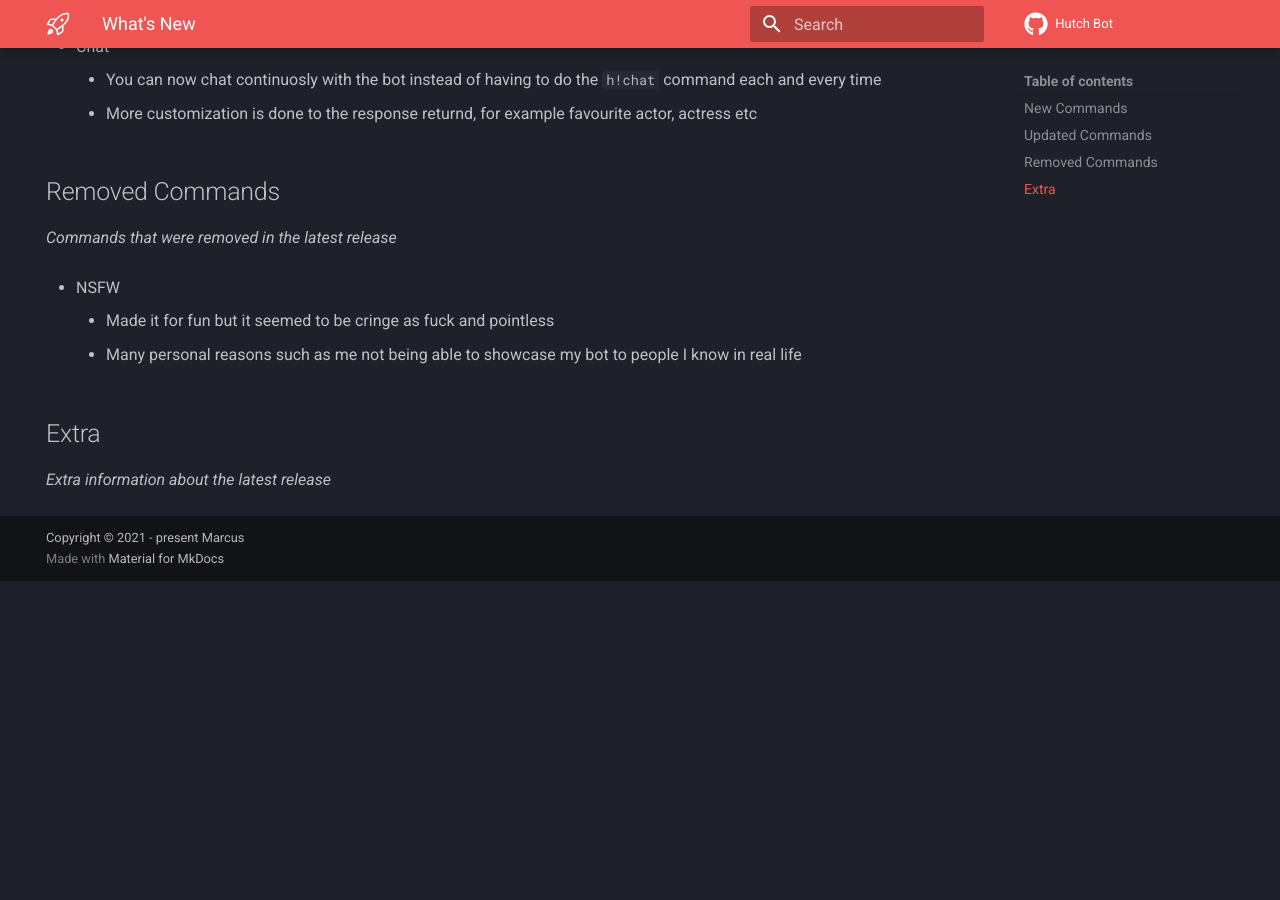
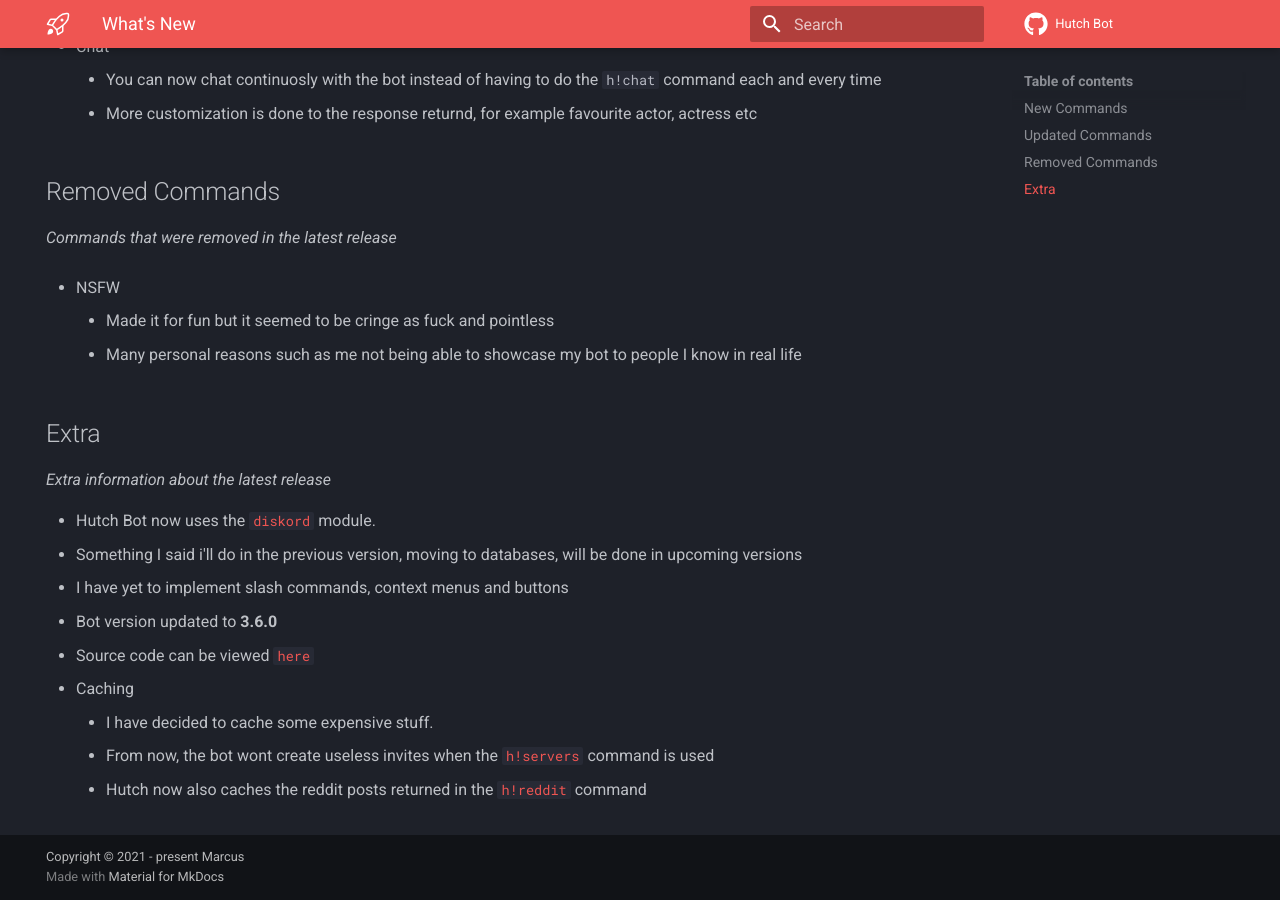
Before and after one commit to MarzaElise/Hutch-Bot-Docs, an MkDocs documentation site: the page built from docs/whats-new/index.md, in a window 1280 px wide and 900 px high, scrolled down 920 px. Built offline with MkDocs 1.6.1 and Material for MkDocs 9.7.7, drawn with Linux system fonts in a browser that asks for light colours; comment, search, counter and statistics services are not loaded; before the commit the page ends 1501 px from its top, so only the background shows below that.

Commit message:
Complete What's New

```diff
--- a/docs/whats-new/index.md
+++ b/docs/whats-new/index.md
@@ -51,3 +51,14 @@ Some of the features added/removed/updated on the last update of the bot
 ## Extra
 
 *Extra information about the latest release*
+
+- Hutch Bot now uses the [`diskord`](https://pypi.org/project/diskord) module.
+- Something I said i'll do in the previous version, moving to databases, will be done in upcoming versions
+- I have yet to implement slash commands, context menus and buttons
+- Bot version updated to **3.6.0**
+- Source code can be viewed [`here`](https://github.com/MarzaElise/Hutch-Bot)
+- Caching
+
+    - I have decided to cache some expensive stuff.
+    - From now, the bot wont create useless invites when the [`h!servers`](./../commands/misc.md#server) command is used
+    - Hutch now also caches the reddit posts returned in the [`h!reddit`](./../commands/fun.md#reddit) command
```
